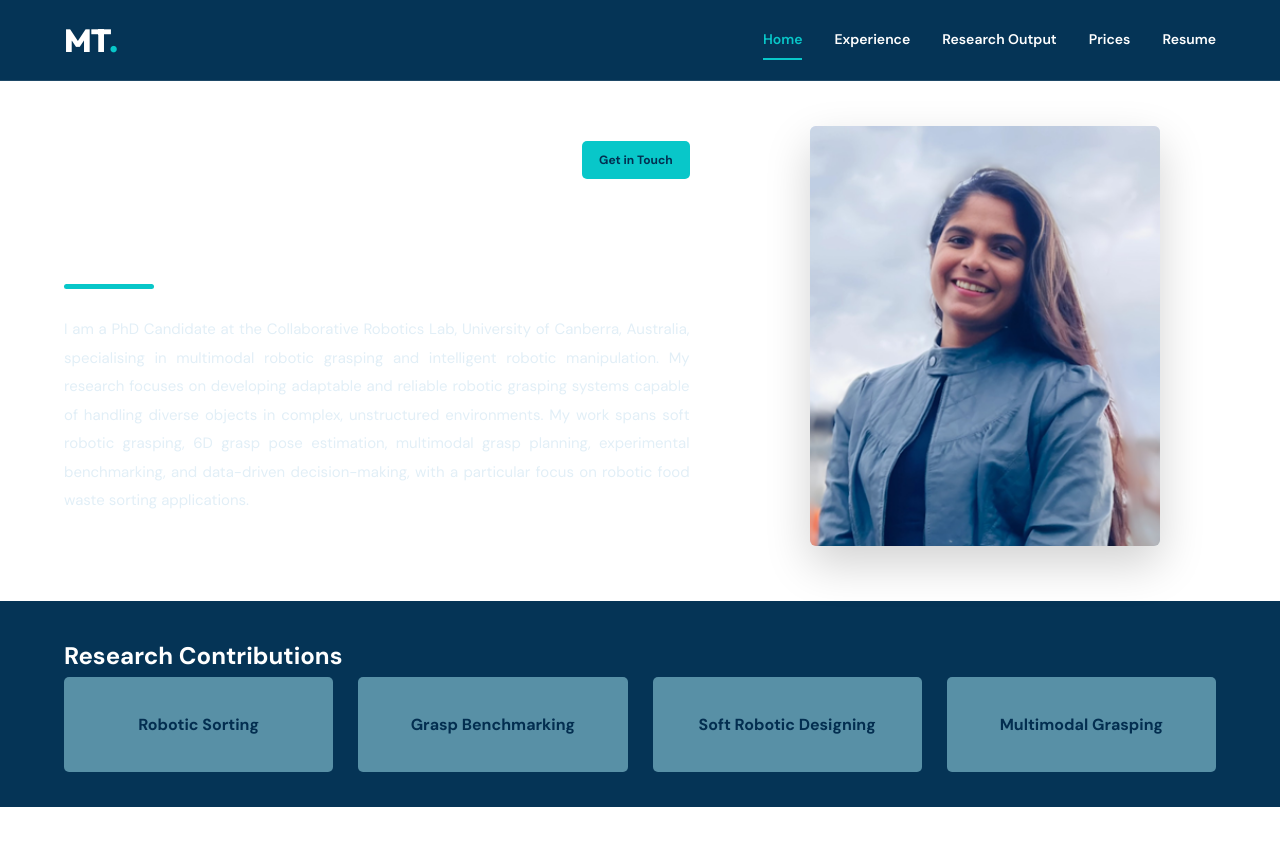
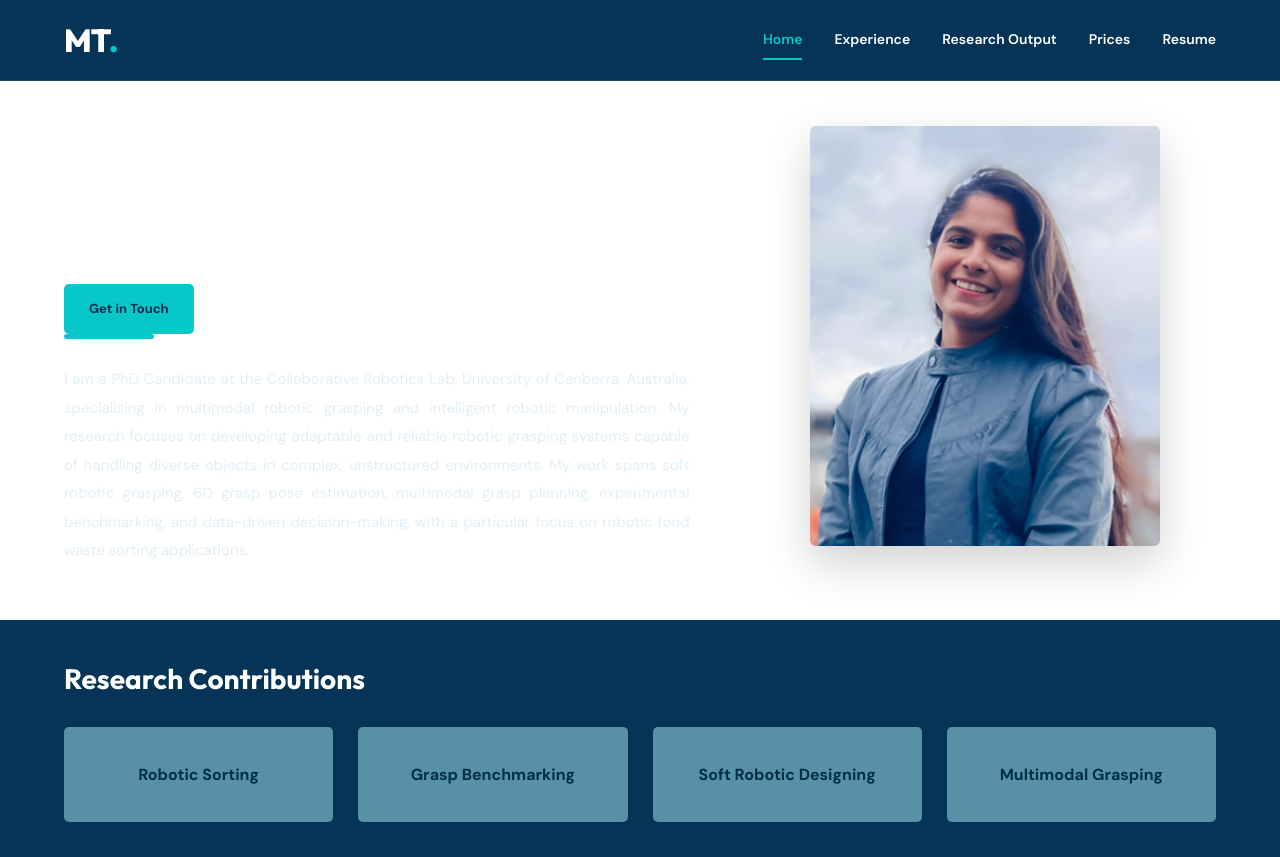
Before and after one commit to Moni9612/portfolio, a plain HTML site: page index.html in a window 1280 px wide. Before the commit the page ends 807 px from the top, so only its background shows below. Drawn offline with Linux system fonts and the light colour scheme.

Commit message:
Update style.css

```diff
--- a/style.css
+++ b/style.css
@@ -446,8 +446,9 @@ button {
 
 }
 
+
 /* ==========================================
-   RESEARCH AREAS STRIP
+   RESEARCH CONTRIBUTIONS STRIP
    ========================================== */
 
 /* Dark background matching top navigation */
@@ -459,7 +460,26 @@ button {
     padding: 35px 0;
 }
 
-/* Four equally sized cards */
+/* ==========================================
+   RESEARCH CONTRIBUTIONS HEADING
+   ========================================== */
+
+.expertise-title {
+    font-family: 'Outfit', sans-serif;
+
+    font-size: 28px;
+    font-weight: 700;
+
+    color: #ffffff;
+
+    text-align: left;
+
+    margin-bottom: 25px;
+}
+
+/* ==========================================
+   FOUR RESEARCH CONTRIBUTION CARDS
+   ========================================== */
 
 .expertise-grid {
     display: grid;
@@ -471,7 +491,7 @@ button {
     align-items: stretch;
 }
 
-/* Turquoise cards */
+/* Blue cards */
 
 .expertise-card {
     display: flex;
@@ -497,9 +517,16 @@ button {
     border-radius: 5px;
 }
 
-/* Tablet */
+/* ==========================================
+   TABLET
+   ========================================== */
 
 @media (max-width: 950px) {
+
+    .expertise-title {
+        font-size: 26px;
+        margin-bottom: 22px;
+    }
 
     .expertise-grid {
         grid-template-columns: repeat(2, minmax(0, 1fr));
@@ -512,12 +539,19 @@ button {
     }
 }
 
-/* Mobile */
+/* ==========================================
+   MOBILE
+   ========================================== */
 
 @media (max-width: 650px) {
 
     .expertise-strip {
         padding: 28px 0;
+    }
+
+    .expertise-title {
+        font-size: 23px;
+        margin-bottom: 20px;
     }
 
     .expertise-grid {
@@ -532,62 +566,6 @@ button {
     }
 }
 
-
-/* ==========================================
-   NAME AND GET IN TOUCH BUTTON ALIGNMENT
-   ========================================== */
-
-.hero-content {
-    position: relative;
-    min-width: 0;
-    max-width: 660px;
-}
-
-/* Name and button in the same row */
-
-.hero-heading {
-    display: flex;
-    align-items: flex-start;
-    justify-content: space-between;
-    gap: 20px;
-    width: 100%;
-    margin-bottom: 28px;
-}
-
-/* Preserve the existing heading appearance */
-
-.hero-heading h1 {
-    font-family: 'Outfit', sans-serif;
-    font-size: clamp(43px, 4.5vw, 72px);
-    font-weight: 700;
-    line-height: 1.13;
-    letter-spacing: -1.8px;
-    color: #ffffff;
-    margin: 0;
-    overflow-wrap: normal;
-}
-
-/* Align button with bottom of first name line */
-
-.hero-top-contact {
-    position: relative;
-    top: -12px;  /* Raise the button by 12px */
-
-    flex-shrink: 0;
-    display: flex;
-    align-items: flex-end;
-
-    height: calc(clamp(43px, 4.5vw, 72px) * 1.13);
-}
-
-/* Smaller contact button */
-
-.hero-top-contact .btn {
-    min-height: 38px;
-    padding: 9px 17px;
-    font-size: 12px;
-    border-radius: 5px;
-}
 
 /* ==========================================
    RESPONSIVE ALIGNMENT
```
